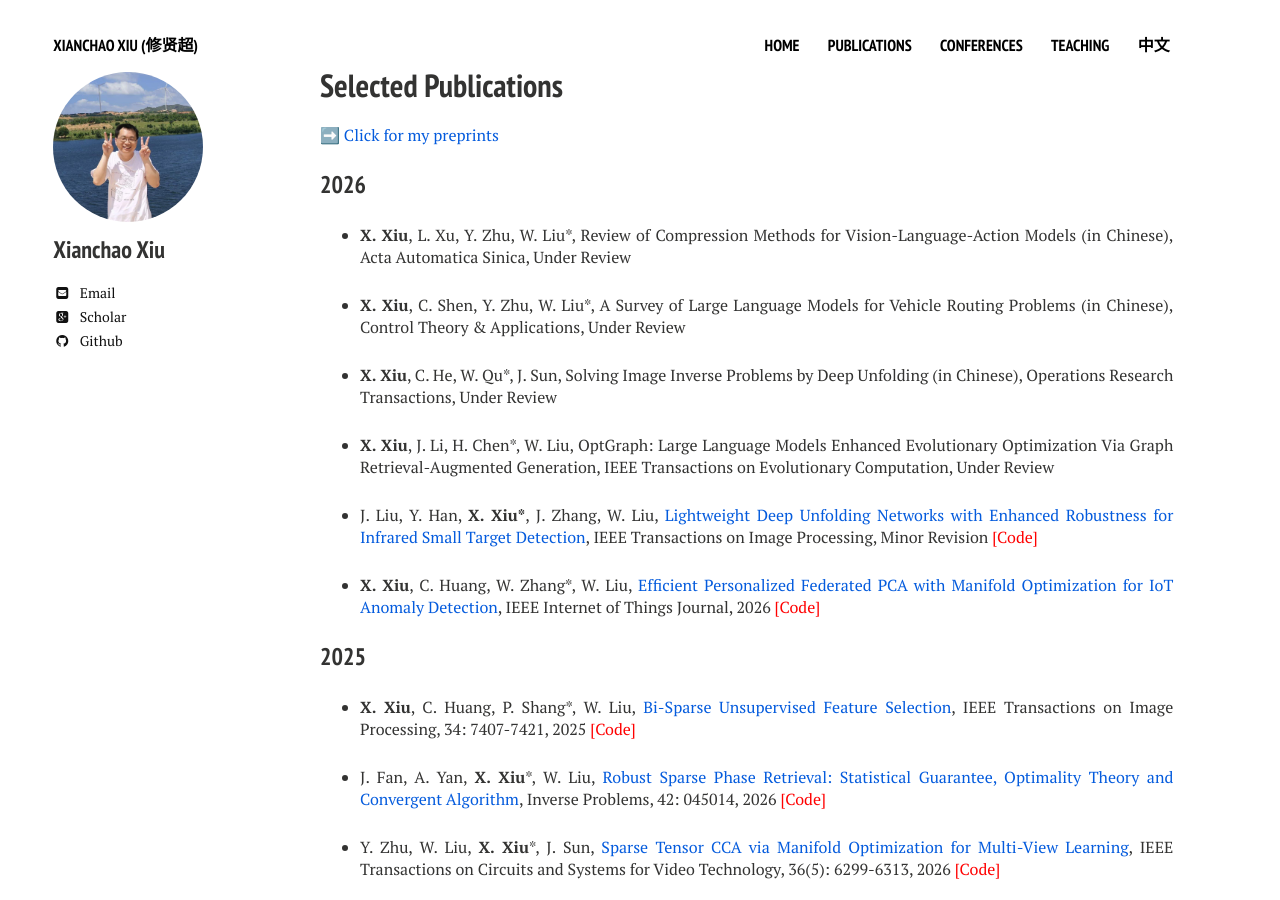
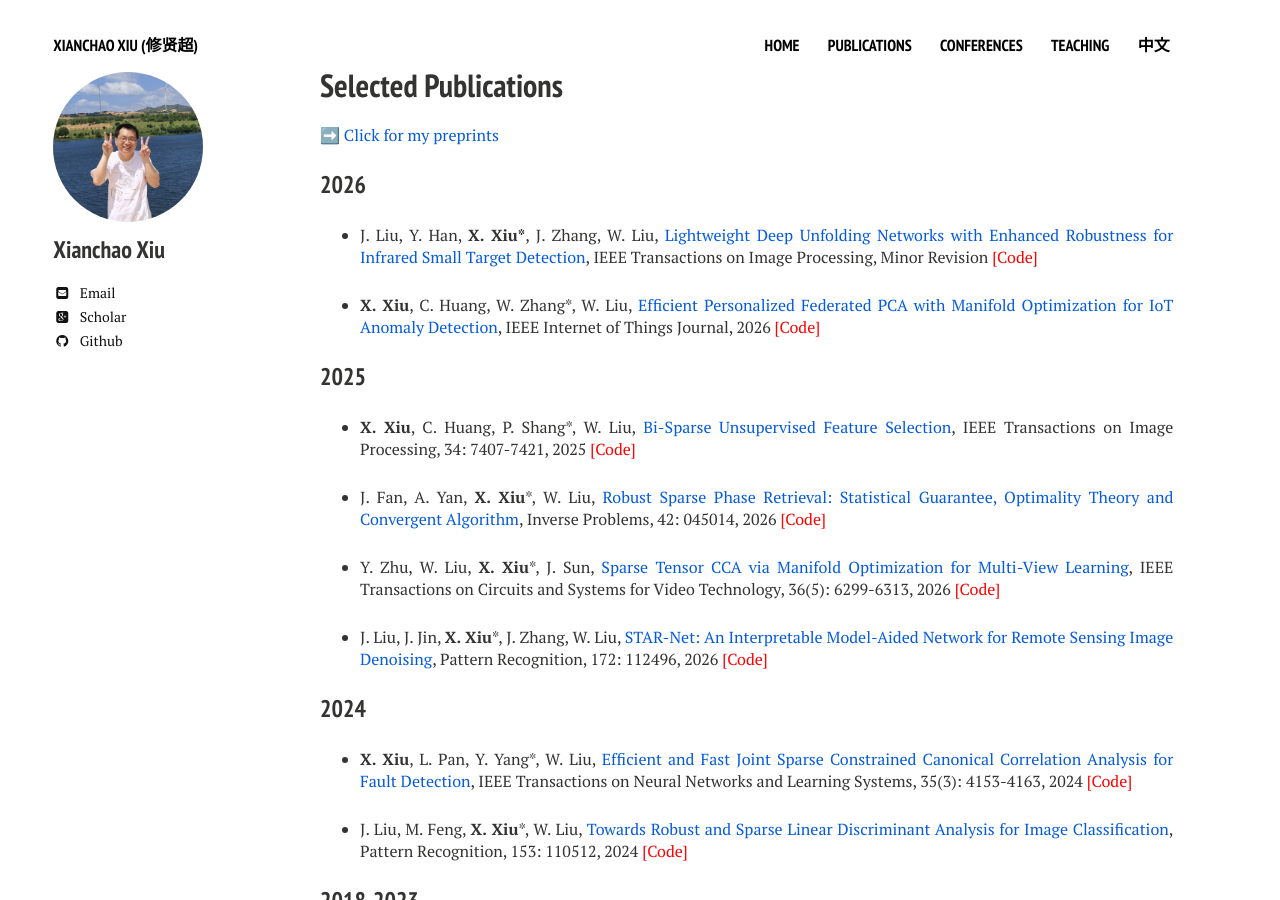
Before and after one commit to xianchaoxiu/xianchaoxiu.github.io, a Jekyll site: the page built from publications/index.md, in a window 1280 px wide and 900 px high. Built offline with Jekyll 4.4.1, drawn with Linux system fonts in a browser that asks for light colours; nearby versions of some CDN libraries.

Commit message:
Update index.md

```diff
--- a/publications/index.md
+++ b/publications/index.md
@@ -12,14 +12,6 @@ share: false
 
 
 ### 2026
-
-* <b>X. Xiu</b>, L. Xu, Y. Zhu, W. Liu*, Review of Compression Methods for Vision-Language-Action Models (in Chinese), Acta Automatica Sinica, Under Review
-
-* <b>X. Xiu</b>, C. Shen, Y. Zhu, W. Liu*, A Survey of Large Language Models for Vehicle Routing Problems (in Chinese), Control Theory & Applications, Under Review
-
-* <b>X. Xiu</b>, C. He, W. Qu*, J. Sun, Solving Image Inverse Problems by Deep Unfolding (in Chinese), Operations Research Transactions, Under Review
-
-* <b>X. Xiu</b>, J. Li, H. Chen*, W. Liu, OptGraph: Large Language Models Enhanced Evolutionary Optimization Via Graph Retrieval-Augmented Generation, IEEE Transactions on Evolutionary Computation, Under Review
 
 * J. Liu, Y. Han, <b>X. Xiu*</b>, J. Zhang, W. Liu, <a href="https://arxiv.org/abs/2509.08205" class="textlink" target="_blank">Lightweight Deep Unfolding Networks with Enhanced Robustness for Infrared Small Target Detection</a>, IEEE Transactions on Image Processing, Minor Revision <a href="https://github.com/xianchaoxiu/L-RPCANet" class="textlink" target="_blank" style="color: red;">[Code]</a>
 
```
